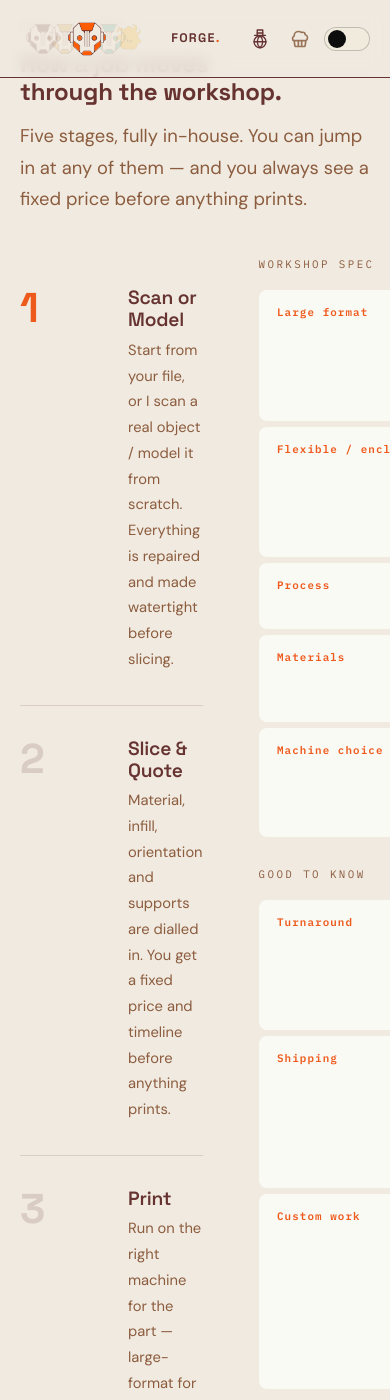
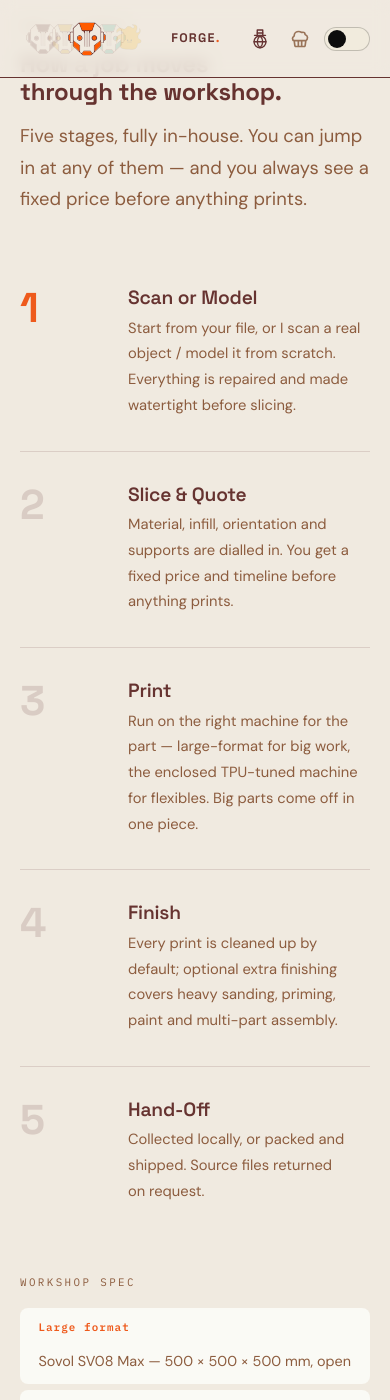
Before and after one commit to 3PO-3D/3po-3d.github.io, a Jekyll site: the page built from forge/services.md, in a window 390 px wide and 1400 px high, scrolled down 1609 px. Built offline with Jekyll 4.4.1, drawn with Linux system fonts in a browser that asks for light colours; some of the changed text lies outside the part shown.

Commit message:
fix(services): stack the process section into one column on mobile (≤760px) so steps then spec/good-to-know read cleanly; spec cards stack label over value on narrow phones — EN + HU

```diff
--- a/assets/site.css
+++ b/assets/site.css
@@ -405,6 +405,18 @@ p { text-wrap: pretty; }
 .product .arrow { font-family: var(--font-mono); font-size: 0.75rem; color: var(--muted); transition: transform .15s; }
 .product:hover .arrow { transform: translateX(4px); color: var(--accent); }
 
+/* ── Process: numbered steps + spec column; stacks on mobile ── */
+.process-cols { display: grid; grid-template-columns: 1.15fr 0.85fr; gap: 3.5rem; align-items: start; }
+@media (max-width: 760px) {
+  /* when the menu button appears, drop the spec column under the steps */
+  .process-cols { grid-template-columns: 1fr; gap: 2.25rem; }
+}
+@media (max-width: 480px) {
+  /* on narrow phones, let each spec card put its value under the label */
+  .spec-card { flex-direction: column; align-items: flex-start; gap: 2px; }
+  .spec-card .k { min-width: 0; }
+}
+
 /* ── Process steps ───────────────────────────────────────── */
 .steps { display: grid; gap: 0; counter-reset: step; }
 .step {
--- a/forge/services.md
+++ b/forge/services.md
@@ -140,7 +140,7 @@ has_translation: true
       <p class="lead">Five stages, fully in-house. You can jump in at any of them — and you always see a fixed price before anything prints.</p>
     </div>
 
-    <div style="display:grid; grid-template-columns: 1.15fr 0.85fr; gap:3.5rem; align-items:start;" class="process-cols">
+    <div class="process-cols">
       <div class="steps">
         <div class="step on"><div class="step-n">1</div><div><h3>Scan or Model</h3><p>Start from your file, or I scan a real object / model it from scratch. Everything is repaired and made watertight before slicing.</p></div></div>
         <div class="step"><div class="step-n">2</div><div><h3>Slice &amp; Quote</h3><p>Material, infill, orientation and supports are dialled in. You get a fixed price and timeline before anything prints.</p></div></div>
```
Also changed, not shown: hu/forge/services.md (+1 -1 lines).
